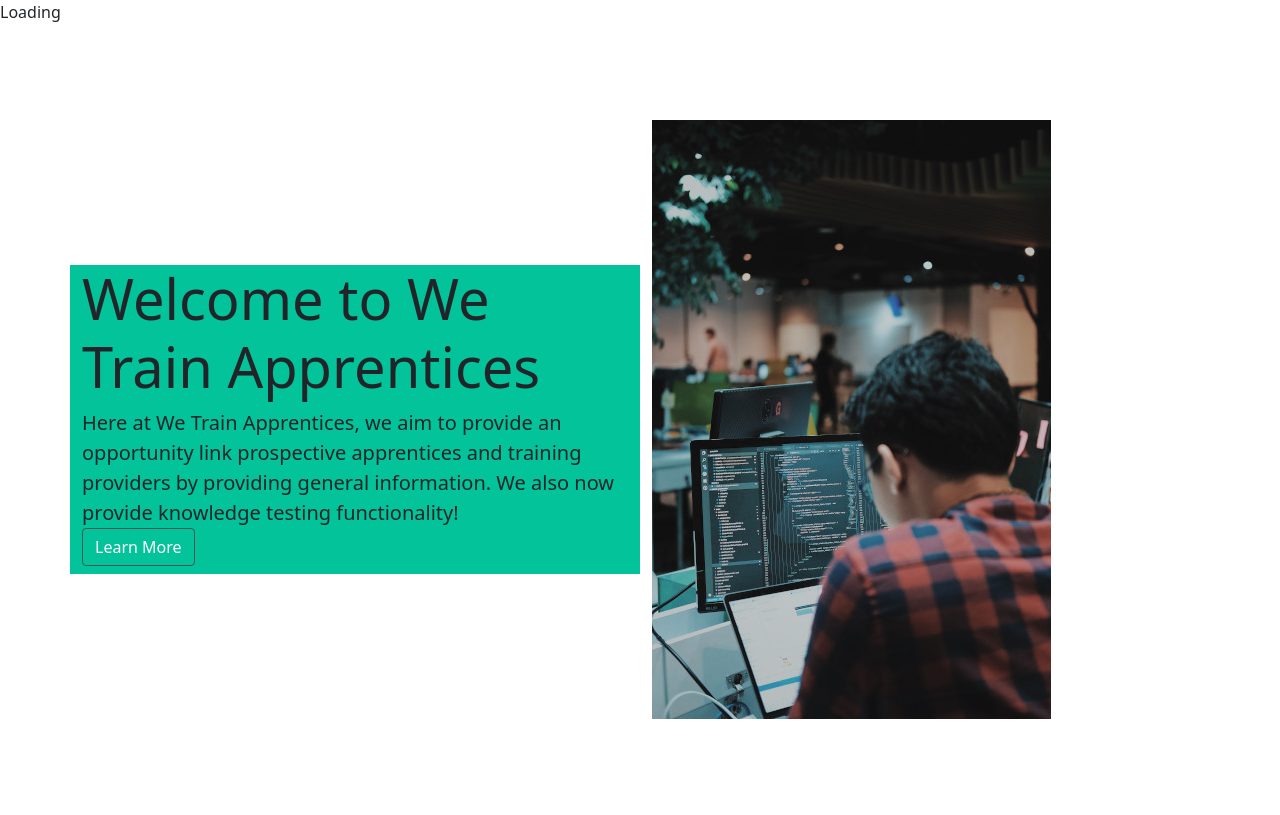
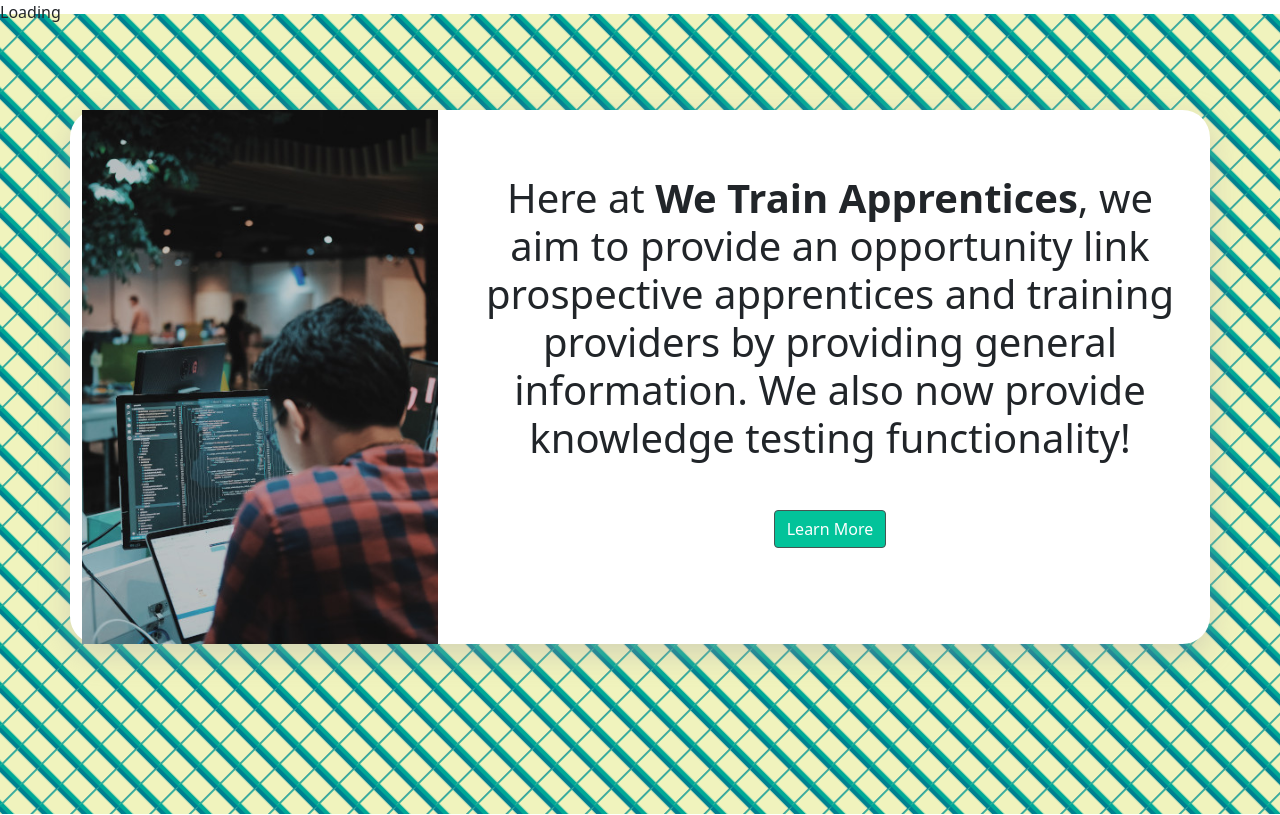
Before and after one commit to Ewutarek/we-train-apprentices, a React (Create React App) app: page /about-us in a window 1280 px wide. Built offline with nearby package versions, Linux system fonts and the light colour scheme.

Commit message:
new format

```diff
--- a/src/components/AboutUs/AboutUs.js
+++ b/src/components/AboutUs/AboutUs.js
@@ -1,45 +1,41 @@
 import React from "react";
-import { Button } from 'react-bootstrap';
+import { Button, Row, Col, Container } from "react-bootstrap";
 import Navibar from "../Navibar/Navibar";
-import './AboutUs.css'
-
-
+import "./AboutUs.css";
 
 export default class AboutUs extends React.Component {
-
   learnMore = () => {
     this.props.history.push("/apprenticeships");
-  }
+  };
   render() {
     return (
-      <div className="about-body">
+      <div>
         <Navibar />
-
-        <div >
-          <div class="container py-5" >
-            <div class="row h-100 align-items-center py-5" id="about-top" >
-              <div class="col-lg-6" style={{ backgroundColor: "#02c39a" }}>
-                <h1 class="display-4">Welcome to <strong>We Train Apprentices</strong></h1>
-                <p class="lead mb-0" >
-                  Here at <strong>We Train Apprentices</strong>, we aim to provide an opportunity link prospective apprentices and training providers by providing general information.
-                  We also now provide knowledge testing functionality!
-                </p>
-                <Button className="mb-2" onClick={this.learnMore}>
-                  Learn More
-                </Button>
-              </div>
-              <div class="col-lg-6 d-none d-lg-block h-100 right-side" >
+        <div className="main-about-us py-5 ">
+          <Container className="mt-5 about-us-container">
+            <Row>
+              <Col lg={4} md={6} sm={12} className="text-center">
                 <img
                   src={process.env.PUBLIC_URL + "/5.jpg"}
-                  alt=""
-                  class="img-fluid"
+                  className="w-100"
+                  alt="student"
                 />
-              </div>
-            </div>
-          </div>
+              </Col>
+
+              <Col lg={8} md={6} sm={12}>
+                <h1 class="text-center mt-5 p-3">
+                  Here at <strong>We Train Apprentices</strong>, we aim to
+                  provide an opportunity link prospective apprentices and
+                  training providers by providing general information. We also
+                  now provide knowledge testing functionality!
+                  <Button className="mt-5" onClick={this.learnMore}>
+                    Learn More
+                  </Button>
+                </h1>
+              </Col>
+            </Row>
+          </Container>
         </div>
-
-
       </div>
     );
   }
```
